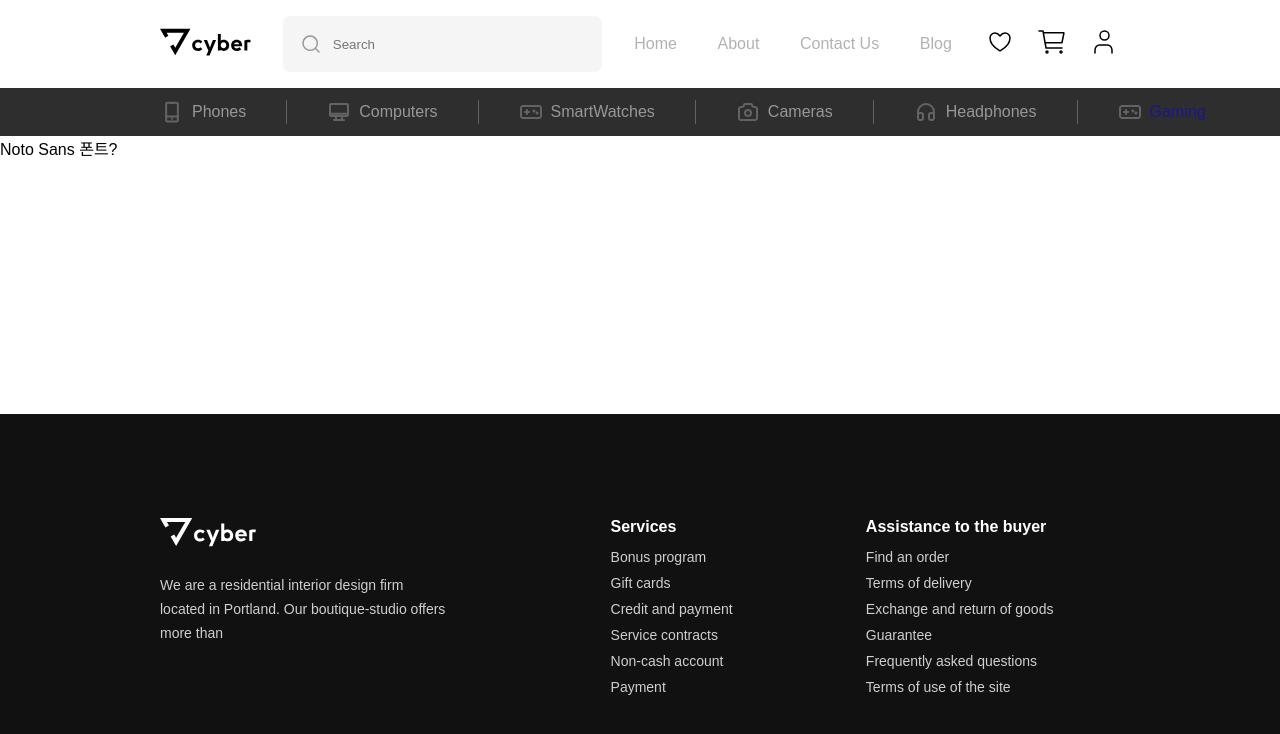
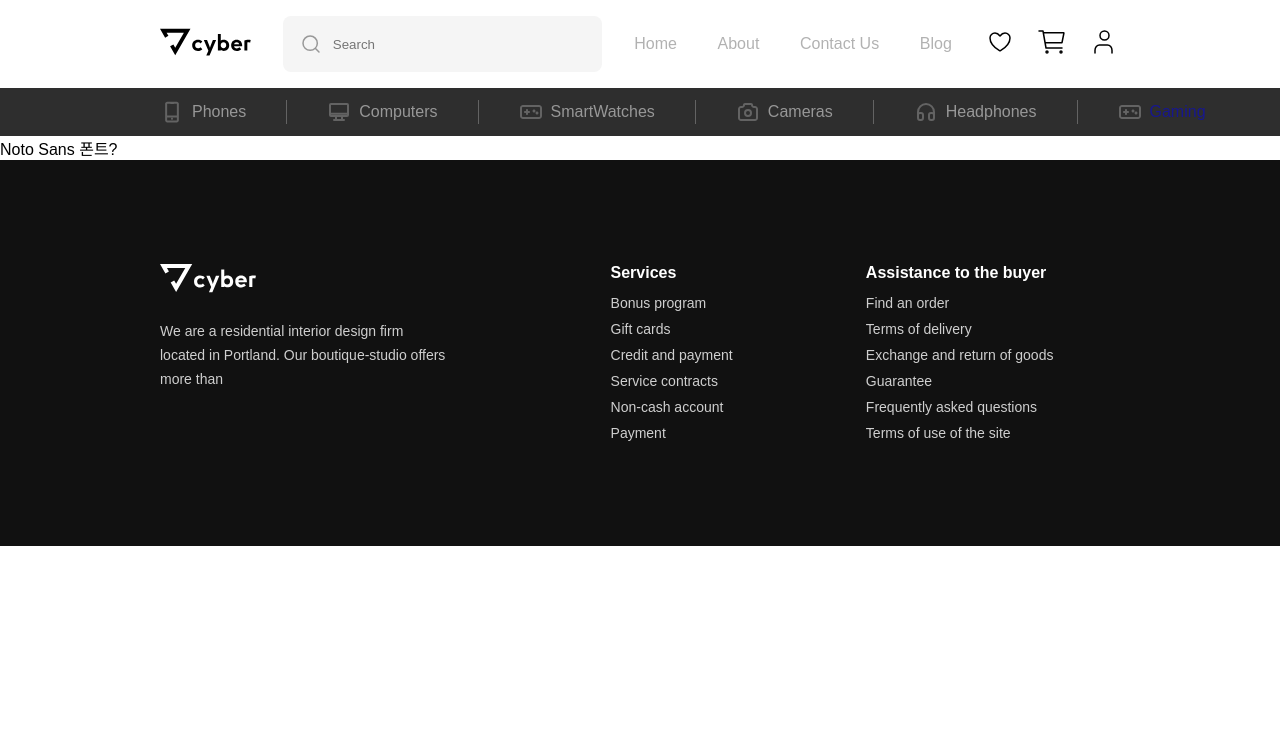
Before and after one commit to kyl6682/oz-project, a React (Vite) app: page / in a window 1280 px wide. Shown: the top 734 px of the page. Built offline with nearby package versions, Linux system fonts and the light colour scheme.

Commit message:
footer 스타일링 개선

```diff
--- a/src/components/Footer.jsx
+++ b/src/components/Footer.jsx
@@ -2,15 +2,13 @@ import styled from "styled-components";
 import { Logo } from "./Logo";
 
 const FooterDiv = styled.div`
-    position: absolute;
-    bottom: 0;
     width: 100%;
     background-color: #111;
     padding: 104px 160px;
     color: #fff;
     display: flex;
     justify-content: space-between;
-    align-items: start;
+    align-self: end;
 `;
 
 const StyledSection = styled.section`
```
